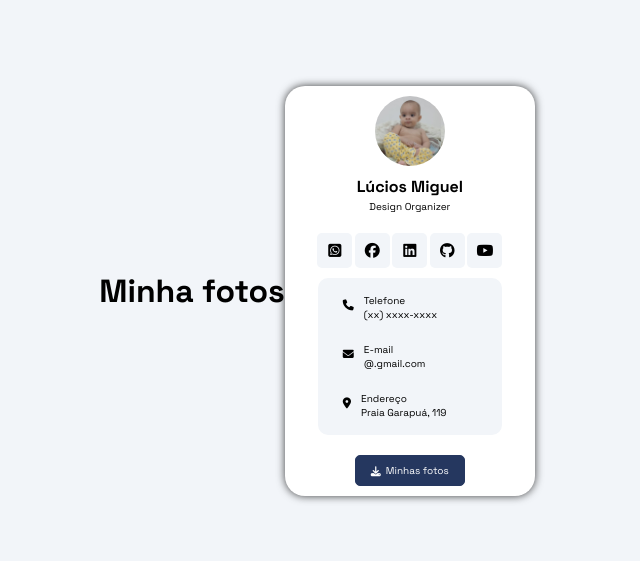
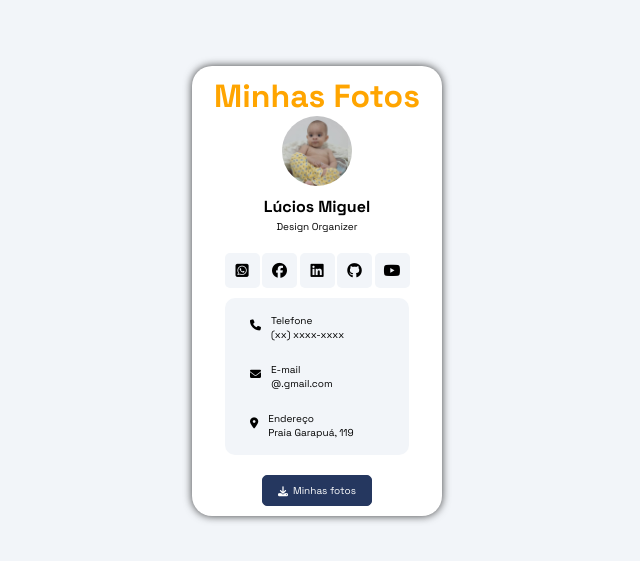
Before and after one commit to sitemota/luciusMiguel2025, a plain HTML site: page index.html in a window 1280 px wide. Shown: the part 109-670 px from the top of the page, without its empty margins (323-963 px from the left). Drawn offline with Linux system fonts and the light colour scheme.

Commit message:
Criei um titulo no cadr e um h1 no css

```diff
--- a/index.html
+++ b/index.html
@@ -11,8 +11,9 @@
 </head>
 
 <body>
-    <h1>Minha fotos</h1>
+
     <div class="container">
+        <h1>Minhas Fotos</h1>
         <div class="elementos">
 
             <div class="pessoa">
--- a/pessoa.css
+++ b/pessoa.css
@@ -15,6 +15,10 @@ body {
     background-color: #f2f5f9;
 }
 
+ h1{
+    text-align: center;
+    color: orange;
+ }
 .container{
     width: 250px;
    /* height: 500px;*/
```
